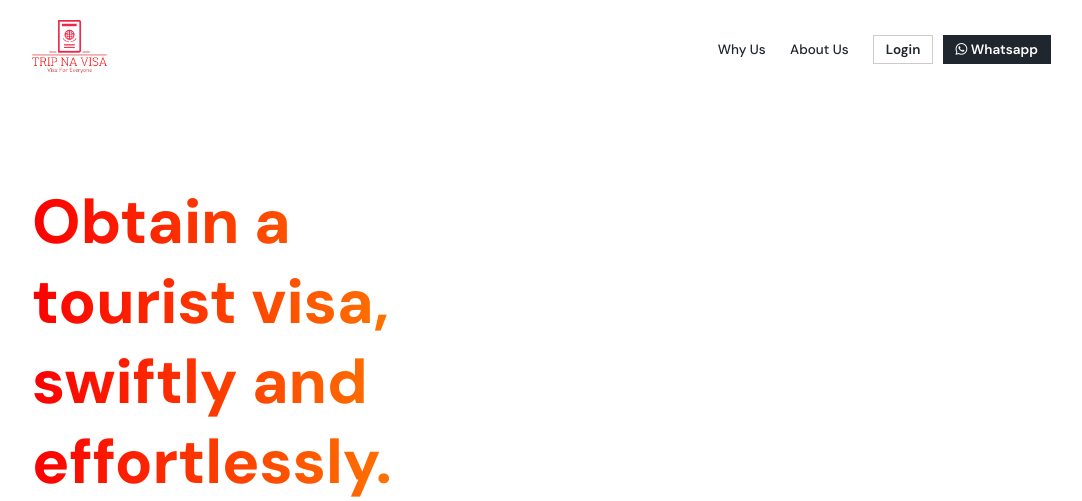
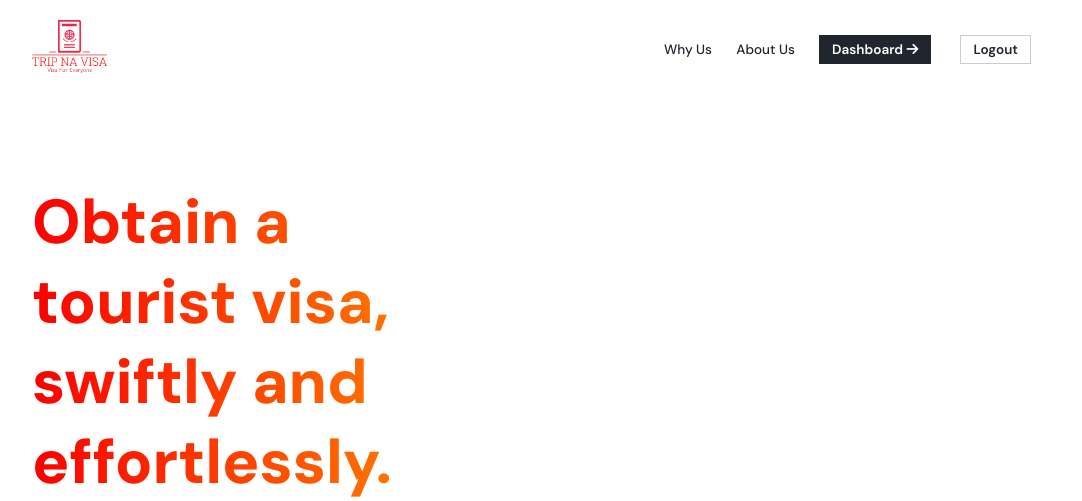
Before and after one commit to innovativeroh/tripnaholidays, a PHP site: page / in a window 1280 px wide. Shown: the top 501 px of the page, without its empty margins (96-1178 px from the left). Run offline with PHP 8.4, Linux system fonts and the light colour scheme; the visitor is signed in with stand-in values (Sample User, id 1); data that the repository does not hold is empty; some libraries are stand-ins or nearby versions; some web fonts are replaced.

Commit message:
Changes In Header Logout and Login System Has Been Generated

```diff
--- a/core/header.php
+++ b/core/header.php
@@ -12,8 +12,20 @@
                 <nav>
                     <a href='#'>Why Us</a>
                     <a href='#'>About Us</a>
-                <button id='mainBtn'>Login</button>
-                <button id='whatsappBtn'><i class="fa-brands fa-whatsapp"></i> Whatsapp</button>
+                    <?php
+                    if (isset($_SESSION['username'])) {
+                        ?>
+                        <a href='dashboard.php'><button id='whatsappBtn'>Dashboard <i class="fa-solid fa-arrow-right"></i></button></a>
+                        <a href='logout.php'><button id='mainBtn'>Logout</button></a>
+                        <?php
+                    } else {
+                        ?>
+                        <a href='login.php'><button id='mainBtn'>Login</button></a>
+                        <a href='wa.me/+918095997811'><button id='whatsappBtn'><i class="fa-brands fa-whatsapp"></i> Whatsapp</button></a>
+                        <?php
+                    }
+                    ?>
+
                 </nav>
             </div>
         </header>
--- a/login.php
+++ b/login.php
@@ -112,3 +112,4 @@
             </center>
         </div>
     </div>
+    <?php include_once("./core/footer.php"); ?>
```
Also changed, not shown: logout.php (added, +8 -0 lines). Lines whose indentation alone changed are shown as unchanged.
